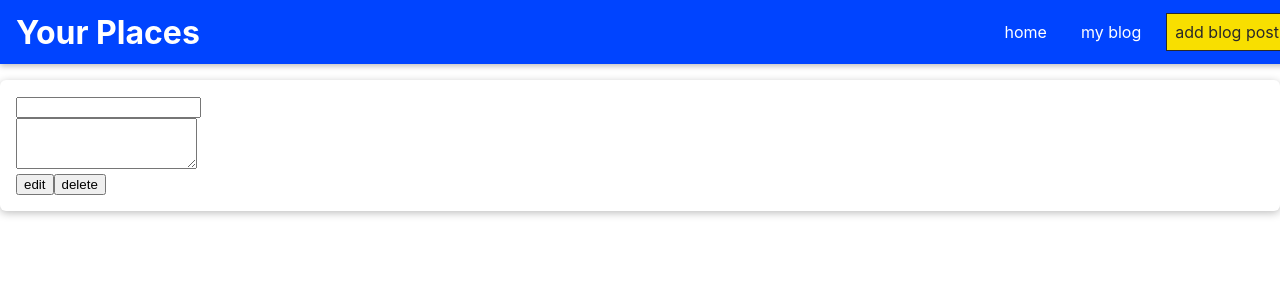
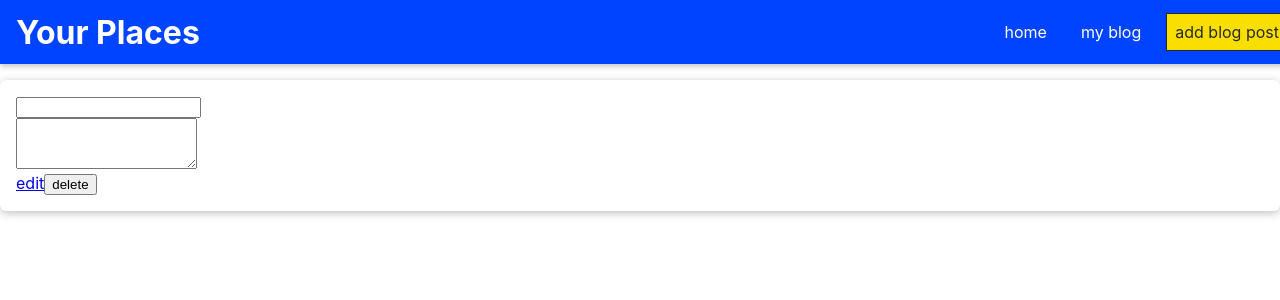
Before and after one commit to gavinspotter/mapblogplayspacereactapp, a React (Create React App) app: page /blog/new in a window 1280 px wide. Shown: the top 300 px of the page. Built offline with nearby package versions, Linux system fonts and the light colour scheme.

Commit message:
update blog route

```diff
--- a/src/App.js
+++ b/src/App.js
@@ -9,6 +9,7 @@ import "./App.css";
 import MainNavigation from "./shared/navigation/MainNavigation";
 import Blog from "./blog/pages/Blog";
 import NewBlog from "./blog/pages/NewBlog";
+import UpdateBlog from "./blog/pages/UpdateBlog";
 
 function App() {
   return (
@@ -23,6 +24,9 @@ function App() {
           <Route path="/blog/new" exact>
             <NewBlog />
           </Route>
+          <Route path="/blog/:blogId">
+            <UpdateBlog />
+          </Route>
           <Redirect to="/" />
         </Switch>
       </main>
--- a/src/blog/pages/NewBlog.js
+++ b/src/blog/pages/NewBlog.js
@@ -3,13 +3,13 @@ import Card from "../../shared/UIElements/Card";
 import Input from "../../shared/FormComponents/Input";
 import Button from "../../shared/FormComponents/Button";
 
-const NewBlog = () => {
+const NewBlog = (props) => {
   return (
     <Card>
       <form>
         <Input element="input" />
         <Input />
-        <Button>edit</Button>
+        <Button to={`/blog/${props.id}`}>edit</Button>
         <Button>delete</Button>
       </form>
     </Card>
--- a/src/blog/pages/UpdateBlog.js
+++ b/src/blog/pages/UpdateBlog.js
@@ -1,4 +1,5 @@
 import React from "react";
+import { useParams } from "react-router-dom";
 
 const BLOG = [
   {
@@ -23,6 +24,9 @@ const BLOG = [
   },
 ];
 
-const UpdateBlog = () => {};
+const UpdateBlog = (props) => {
+  const blogId = useParams().blogId;
+  const indentifiedBlog = BLOG.find((b) => b.id === blogId);
+};
 
 export default UpdateBlog;
```
